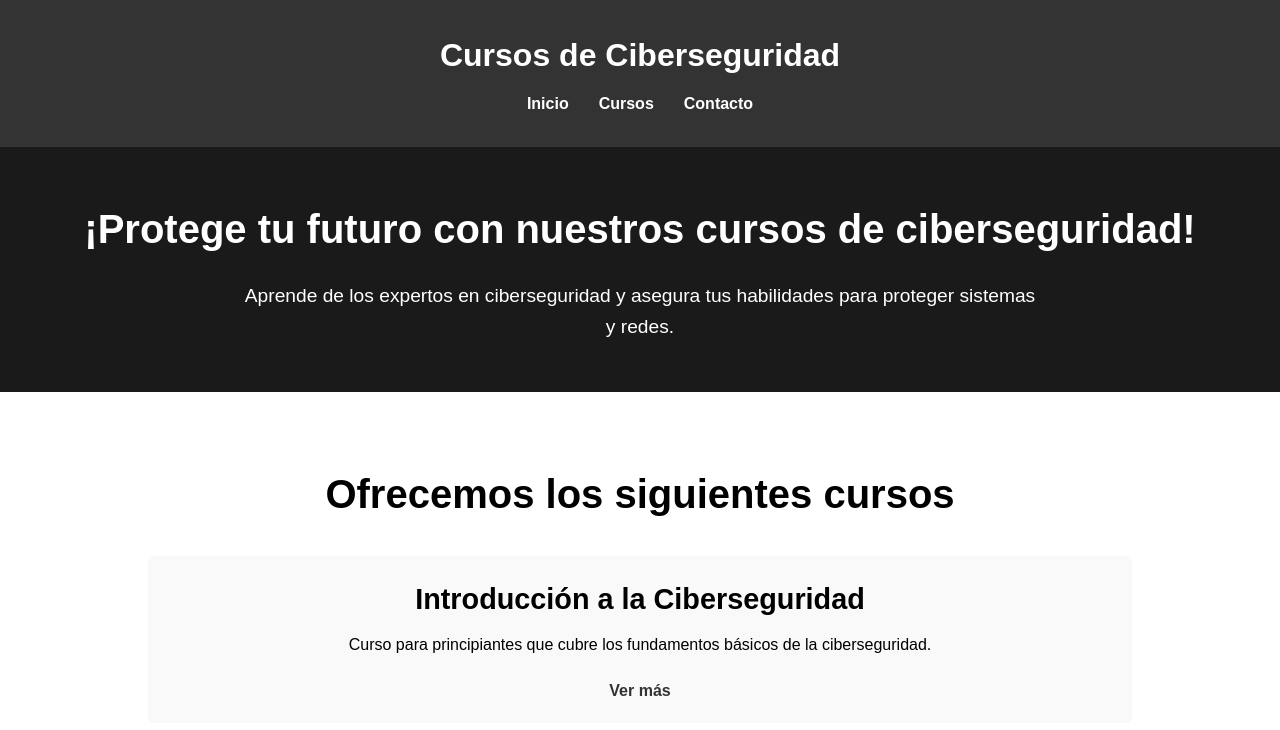
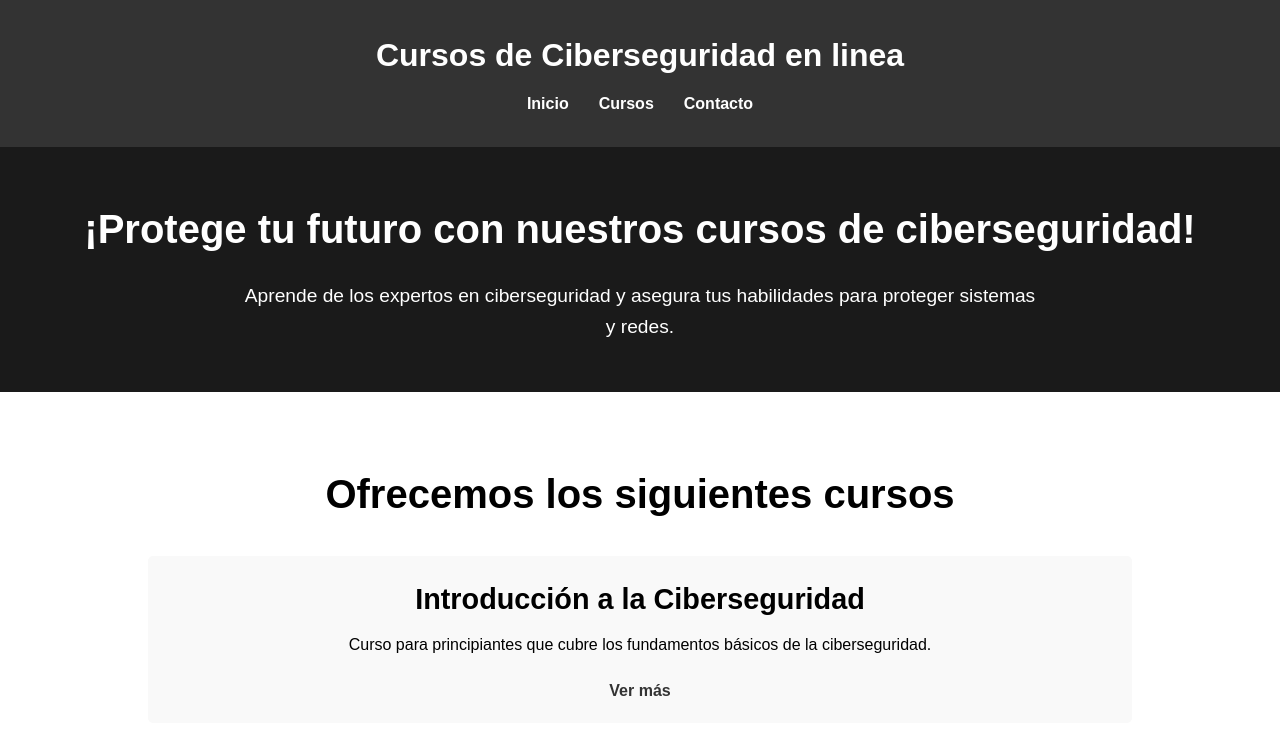
Before and after one commit to swsolis/Proyecto_web_2025_II, a plain HTML site: page index_solis.html in a window 1280 px wide. Shown: the top 730 px of the page. Drawn offline with Linux system fonts and the light colour scheme.

Commit message:
Update index_solis.html

```diff
--- a/index_solis.html
+++ b/index_solis.html
@@ -9,7 +9,7 @@
 <body>
     <header>
         <div class="container">
-            <h1>Cursos de Ciberseguridad</h1>
+            <h1>Cursos de Ciberseguridad en  linea</h1>
             <nav>
                 <ul>
                     <li><a href="#inicio">Inicio</a></li>
```
